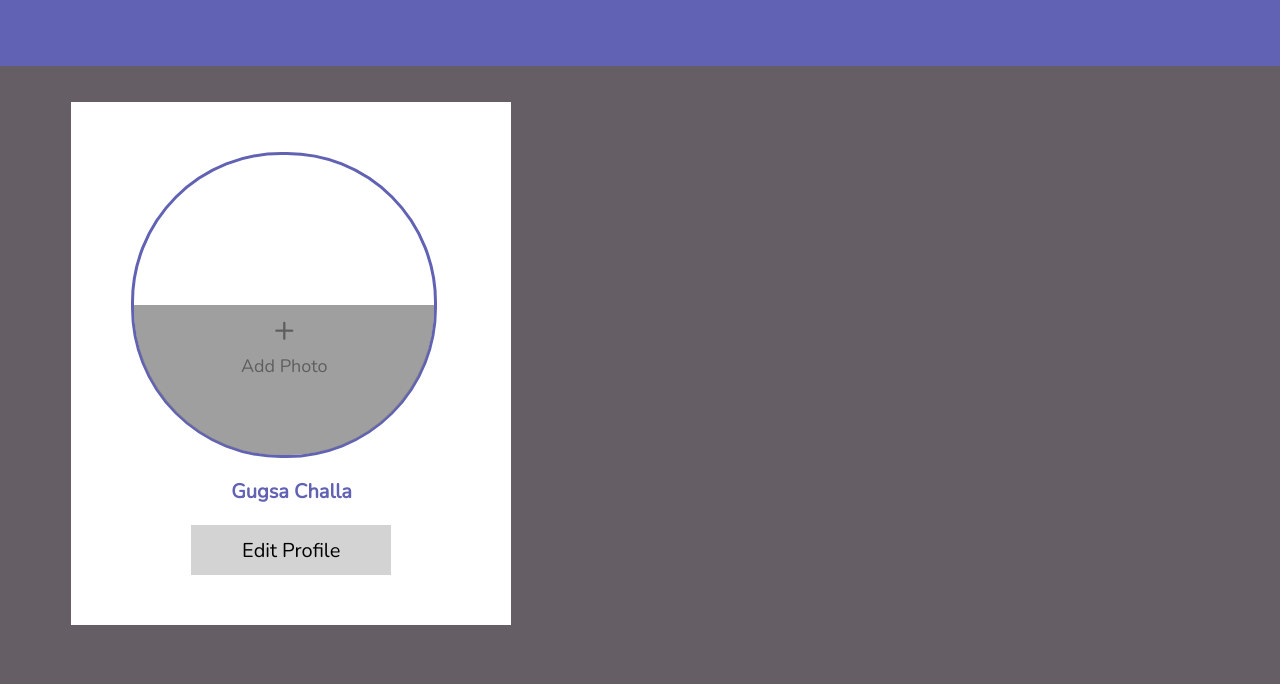
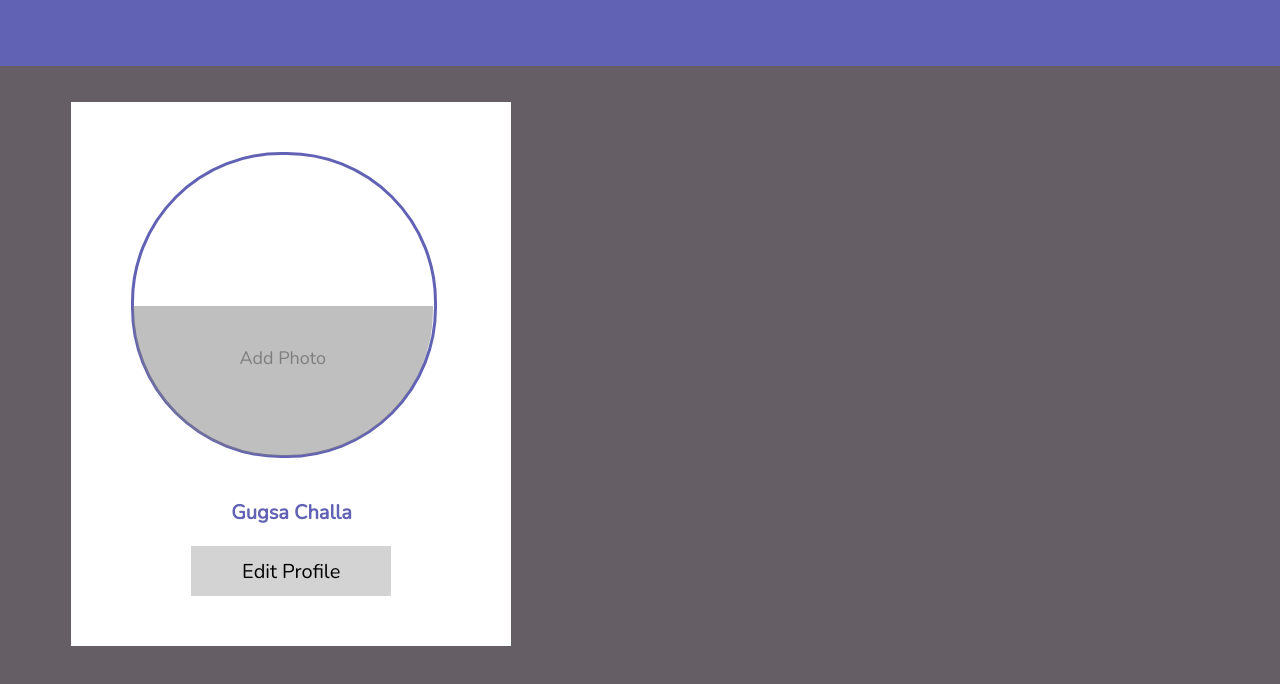
Before and after one commit to elliotcho/E-Talk, a React (Create React App) app in the folder client/: page /#/profile in a window 1280 px wide. Shown: the top 684 px of the page. Built offline with nearby package versions, Linux system fonts and the light colour scheme.

Commit message:
some design

```diff
--- a/client/src/Pages/Profile/Components/ProfileCard.jsx
+++ b/client/src/Pages/Profile/Components/ProfileCard.jsx
@@ -1,57 +1,11 @@
 import React, {Component} from 'react';
+import ProfileImage from './ProfileImage';
 
 class ProfileCard extends Component{
-    constructor(){
-        super();
-
-        this.state={
-            image: ''
-        }
-
-        this.handleChange=this.handleChange.bind(this);
-    }
-
-    handleChange(e){
-        this.setState({
-            image: URL.createObjectURL(e.target.files[0])
-        });
-    }
-
     render(){
-        let img;
-        let style;
-
-        if(this.state.image!==''){
-            img=<img src={this.state.image} alt="Profile pic"></img>
-            style={display: 'none'};
-        }
-
-        else{
-            style={display: 'block'};
-        }
-
         return(
             <div className='profileCard'>
-                {img}
-
-               <div className='profileImg' style={style}>
-                    <div className='addPhoto'>
-                    </div>
-
-                    <label htmlFor='upload'>
-                        <span>+</span>
-                        <br/>
-                        Add Photo
-                    </label>
-
-                    <input
-                        id='upload'
-                        type='file'
-                        accept='jpg jpeg png'
-                        style={{visibility: 'hidden'}}
-                        onChange={this.handleChange}
-                    />
-               </div>
+                <ProfileImage/>
 
                <p>Gugsa Challa</p>
 
--- /dev/null
+++ b/client/src/Pages/Profile/Components/ProfileImage.jsx
@@ -0,0 +1,79 @@
+import React, {Component} from 'react';
+import UploadImage from './UploadImage';
+
+class ProfileImage extends Component{
+    constructor(){
+        super();
+
+        this.state={
+            imageURL: '',
+            styleImage: {display: 'none'}
+        }
+
+        this.handleChange=this.handleChange.bind(this);
+        this.handleMouseOut=this.handleMouseOut.bind(this);
+        this.handleMouseOver=this.handleMouseOver.bind(this);
+    }
+
+    handleChange(e){
+        this.setState({
+            imageURL: URL.createObjectURL(e.target.files[0])
+        });
+    }
+
+    handleMouseOut(){
+        this.setState({
+            styleImage: {visibility: 'hidden'}
+        });
+    }
+
+    handleMouseOver(e){
+        this.setState({
+            styleImage:{
+                visibility: 'visible',
+                opacity: 0.8
+            }
+        });
+    }
+
+    render(){
+        let image;
+        let styleForUpdate;
+
+        if(this.state.imageURL!==''){
+            image=<div
+                       onMouseOver={this.handleMouseOver}
+                       onMouseOut={this.handleMouseOut}
+                       style={{cursor: 'pointer'}}
+                   >
+
+                    <img src={this.state.imageURL} alt="Profile pic"/>
+                    <UploadImage
+                                content='Update'
+                                 handleChange={this.handleChange}
+                                 visibility={this.state.styleImage.visibility}
+                                 opacity={this.state.styleImage.opacity}
+                    />
+                  </div>;
+
+            styleForUpdate={display: 'none'};
+        }
+
+        else{
+            styleForUpdate={display: 'block'};
+        }
+
+        return(
+            <div className='profileImage'>
+                    {image}
+
+                    <div style={styleForUpdate}>
+                        <div className='imageContainer'/>
+                        <UploadImage content='Add Photo' handleChange={this.handleChange}/>
+                    </div>
+            </div>
+        )
+    }
+}
+
+export default ProfileImage;
--- /dev/null
+++ b/client/src/Pages/Profile/Components/UploadImage.jsx
@@ -0,0 +1,21 @@
+import React from 'react';
+
+function UploadImage(props){
+    return(
+        <div className='uploadImage' style={{visibility: props.visibility}}>
+            <label htmlFor='upload' style={{opacity: props.opacity}}>
+                {props.content}
+            </label>
+
+            <input
+                id='upload'
+                type='file'
+                accept='jpg jpeg png'
+                style={{visibility: 'hidden'}}
+                onChange={props.handleChange}
+            />
+        </div>
+    )
+}
+
+export default UploadImage;
--- a/client/src/Pages/Profile/Profile.css
+++ b/client/src/Pages/Profile/Profile.css
@@ -6,7 +6,7 @@
     background:white;
 }
 
-.profileCard .profileImg, .profileCard img{
+.profileImage .imageContainer, .profileImage img{
     position:relative;
     left: 10%;
     width: 300px;
@@ -15,15 +15,13 @@
     border-radius: 150px;
 }
 
-.profileCard span{
-    font-size: 2.0em;
-}
-
-.profileCard .addPhoto, .profileCard label{
+.uploadImage label{
     position: absolute;
-    top: 50%;
     width: 300px;
-    height: 150px;
+    height: 110px;
+    top:37.5%;
+    left: 14%;
+    padding-top: 40px;
     text-align: center;
     border: none;
     border-top-left-radius: 0;
```
